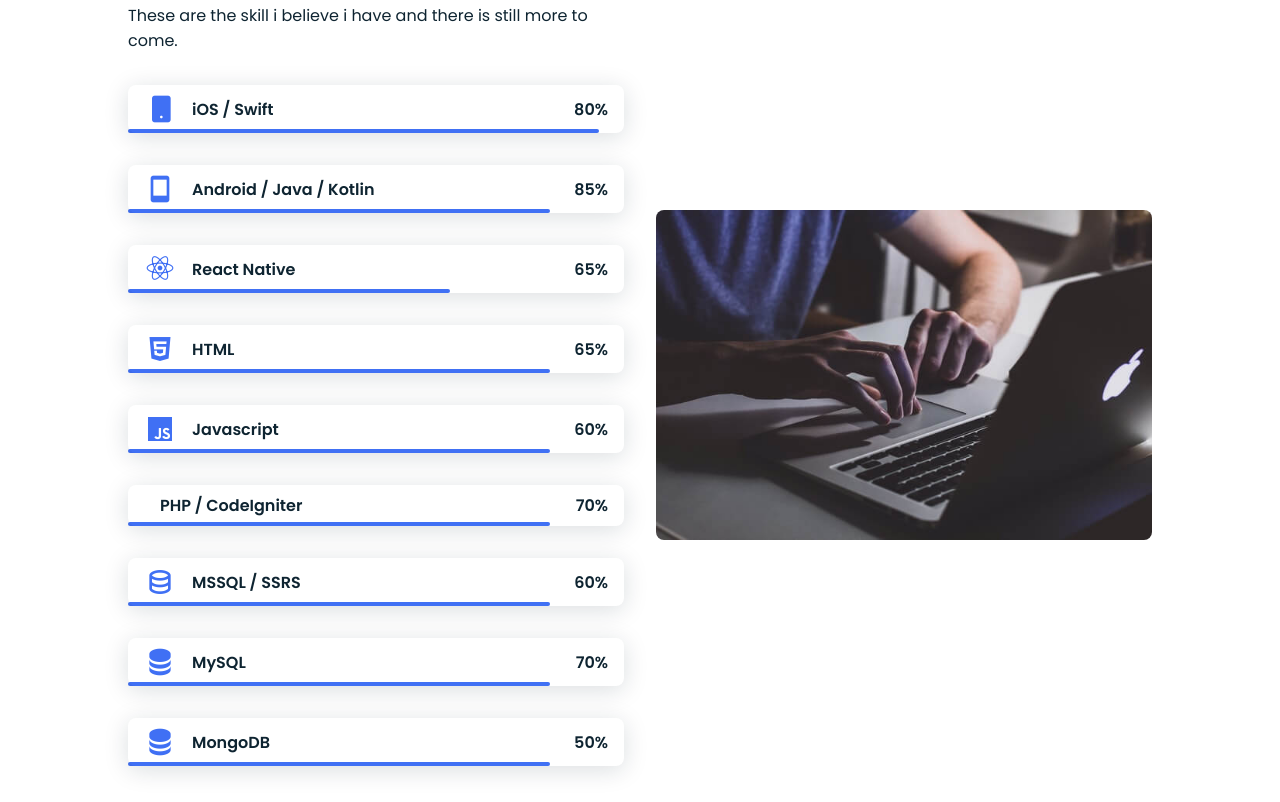
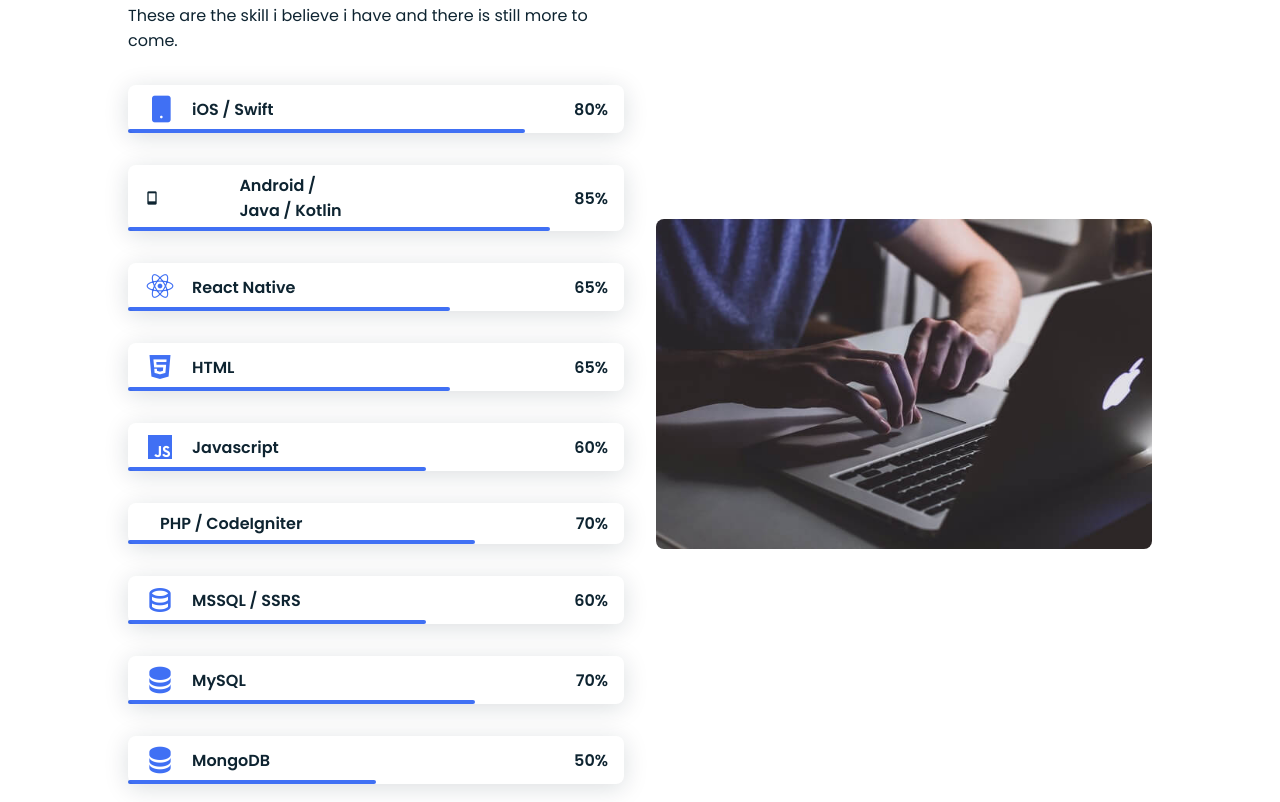
Before and after one commit to SarathKN/SarathKN.github.io, a plain HTML site: page index.html in a window 1280 px wide. Shown: the part 1698-2500 px from the top of the page. Drawn offline with nearby package versions, Linux system fonts and the light colour scheme.

Commit message:
style change

```diff
--- a/assets/css/styles.css
+++ b/assets/css/styles.css
@@ -288,17 +288,35 @@
   border-radius: .5rem;
   z-index: var(--z-back);
 }
+.skills__ios{
+  width: 80%;
+}
+.skills__android{
+  width: 85%;
+}
 .skills__html{
-  width: 95%;
+  width: 65%;
+}
+.skills__react{
+  width: 65%;
 }
 .skills__css{
   width: 85%;
 }
 .skills__js{
-  width: 65%;
+  width: 60%;
 }
-.skills__ux{
-  width: 85%;
+.skills_php{
+  width: 70%;
+}
+.skills__mssql{
+  width: 60%;
+}
+.skills__mysql{
+  width: 70%;
+}
+.skills__mongodb{
+  width: 50%;
 }
 .skills__img{
   border-radius: .5rem;
--- a/index.html
+++ b/index.html
@@ -95,7 +95,7 @@
                             <i class='bx bxs-mobile skills__icon'></i>
                             <span class="skills__name">iOS / Swift</span>
                         </div>
-                        <div class="skills__bar skills__html">
+                        <div class="skills__bar skills__ios">
 
                         </div>
                         <div>
@@ -104,7 +104,7 @@
                     </div>
                     <div class="skills__data">
                         <div class="skills__names">
-                            <i class='bx bx-mobile skills__icon'></i>
+                            <i class='bx bx-mobile skills__android'></i>
                             <span class="skills__name">Android / Java / Kotlin</span>
                         </div>
                         <div class="skills__bar skills__css">
@@ -119,7 +119,7 @@
                             <i class='bx bxl-react skills__icon'></i>
                             <span class="skills__name">React Native</span>
                         </div>
-                        <div class="skills__bar skills__js">
+                        <div class="skills__bar skills__react">
 
                         </div>
                         <div>
@@ -131,7 +131,7 @@
                             <i class='bx bxl-html5 skills__icon'></i>
                             <span class="skills__name">HTML</span>
                         </div>
-                        <div class="skills__bar skills__ux">
+                        <div class="skills__bar skills__html">
 
                         </div>
                         <div>
@@ -143,7 +143,7 @@
                             <i class='bx bxl-javascript skills__icon'></i>
                             <span class="skills__name">Javascript</span>
                         </div>
-                        <div class="skills__bar skills__ux">
+                        <div class="skills__bar skills__js">
 
                         </div>
                         <div>
@@ -155,7 +155,7 @@
                             <i class='bx bxl-php skills__icon'></i>
                             <span class="skills__name">PHP / CodeIgniter</span>
                         </div>
-                        <div class="skills__bar skills__ux">
+                        <div class="skills__bar skills_php">
 
                         </div>
                         <div>
@@ -167,7 +167,7 @@
                             <i class='bx bx-data skills__icon'></i>
                             <span class="skills__name">MSSQL / SSRS</span>
                         </div>
-                        <div class="skills__bar skills__ux">
+                        <div class="skills__bar skills__mssql">
 
                         </div>
                         <div>
@@ -179,7 +179,7 @@
                             <i class='bx bxs-data skills__icon'></i>
                             <span class="skills__name">MySQL</span>
                         </div>
-                        <div class="skills__bar skills__ux">
+                        <div class="skills__bar skills__mysql">
 
                         </div>
                         <div>
@@ -203,7 +203,7 @@
                             <i class='bx bxs-data skills__icon'></i>
                             <span class="skills__name">MongoDB</span>
                         </div>
-                        <div class="skills__bar skills__ux">
+                        <div class="skills__bar skills__mongodb">
 
                         </div>
                         <div>
@@ -249,7 +249,7 @@
             <h2 class="section-title">Contact</h2>
 
             <div class="contact__container bd-grid">
-                <form action="https://formspree.io/sarathksaseendran007@gmail.com" method="POST" class="contact__form">
+                <form action="https://formspree.io/f/xyyogrdn" method="POST" class="contact__form">
                     <input type="text" placeholder="Name" class="contact__input">
                     <input type="mail" placeholder="Email" class="contact__input">
                     <textarea name="" id="" cols="0" rows="10" class="contact__input"></textarea>
```
